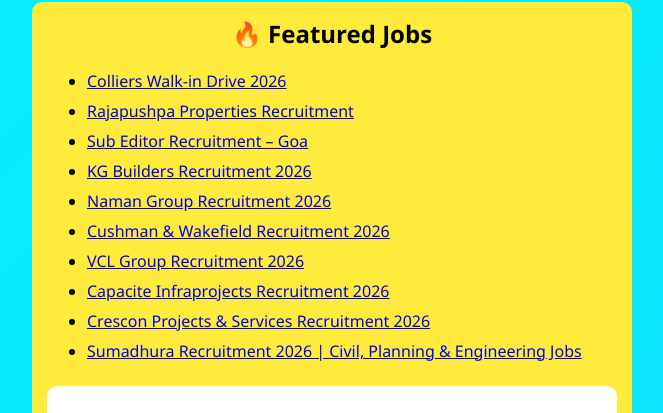
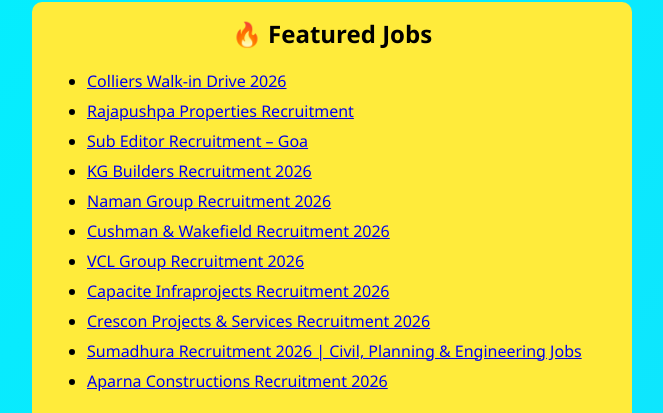
Before and after one commit to Biku7978/all-india-job-alert, a plain HTML site: page index.html in a window 1280 px wide. Shown: the part 322-735 px from the top of the page, without its empty margins (308-971 px from the left). Drawn offline with Linux system fonts and the light colour scheme.

Commit message:
Update index.html

```diff
--- a/index.html
+++ b/index.html
@@ -125,6 +125,7 @@
 <li><a href="capacite.html">Capacite Infraprojects Recruitment 2026</a></li>
 <li><a href="crescon.html">Crescon Projects & Services Recruitment 2026</a></li>
 <li><a href="sumadhura.html">Sumadhura Recruitment 2026 | Civil, Planning & Engineering Jobs</a></li>
+<li><a href="aparna.html">Aparna Constructions Recruitment 2026</a></li>
 </ul>
 <div style="background:#ffffff;padding:15px;border-radius:10px;margin:20px 0;">
 <h2>📂 Job Categories</h2>
```
